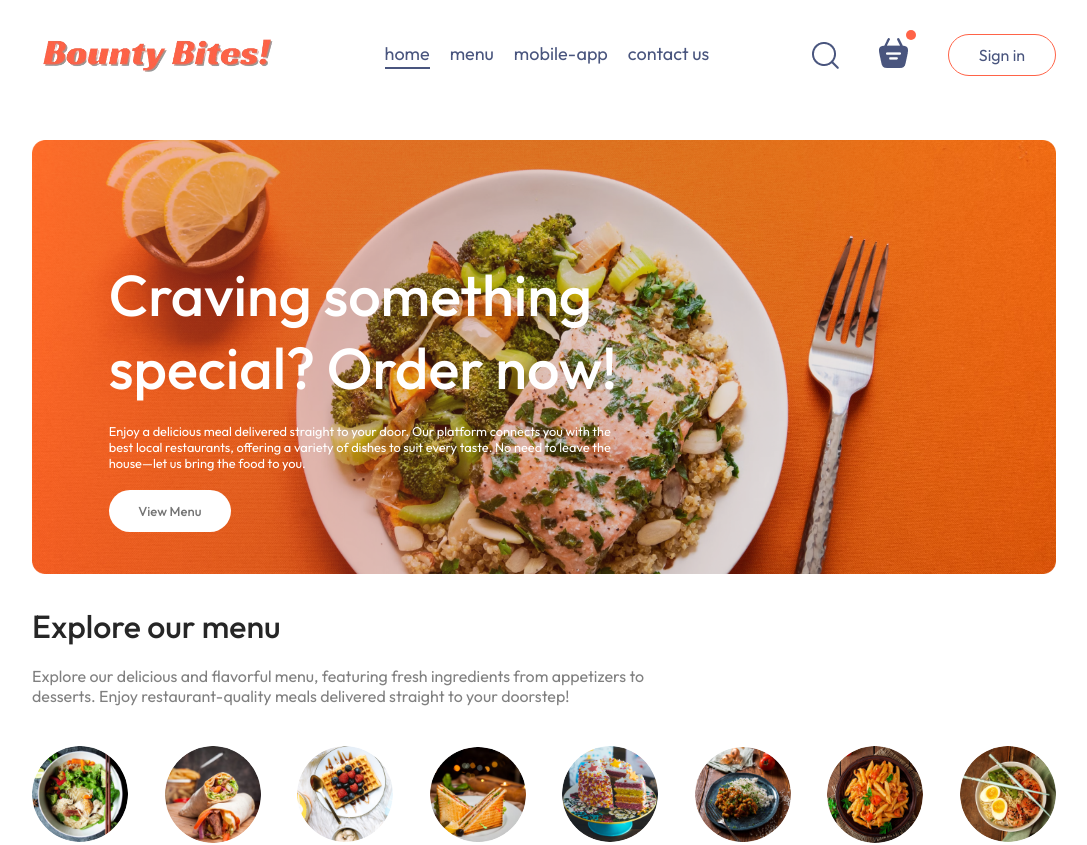
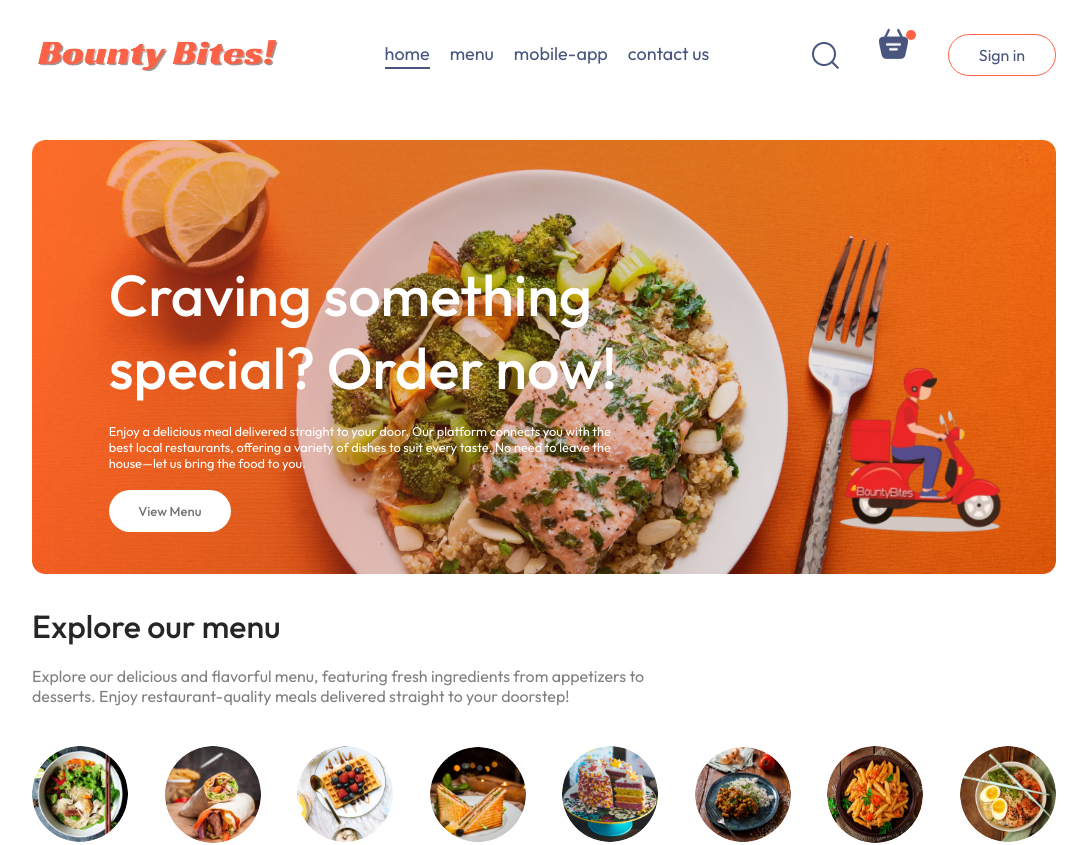
Before and after one commit to Hussain1132/BountyBites, a React (Vite) app in the folder FrontEnd/: page / in a window 1280 px wide. Shown: the top 845 px of the page, without its empty margins (96-1183 px from the left). Built offline with nearby package versions, Linux system fonts and the light colour scheme.

Commit message:
added animations

```diff
--- a/FrontEnd/src/assets/assets.js
+++ b/FrontEnd/src/assets/assets.js
@@ -59,6 +59,7 @@ import profile_icon from './profile_icon.png'
 import bag_icon from './bag_icon.png'
 import logout_icon from './logout_icon.png'
 import parcel_icon from './parcel_icon.png'
+import deliveryLogo from './deliveryLogo.png'
 
 export const assets = {
     logo,
@@ -79,7 +80,8 @@ export const assets = {
     profile_icon,
     logout_icon,
     bag_icon,
-    parcel_icon
+    parcel_icon,
+    deliveryLogo
 }
 
 export const menu_list = [
--- a/FrontEnd/src/components/Header/Header.css
+++ b/FrontEnd/src/components/Header/Header.css
@@ -35,3 +35,30 @@
     border-radius: 50px;
 
 }
+.header-logo {
+    position: absolute;
+    bottom: 0.5%;
+    right: 1%;
+    width: 250px; /* Adjust size */
+    height: auto;
+    opacity: 0.9; /* Slight transparency */
+    animation: bike-tilt 2s ease-in-out infinite; /* Apply the tilt animation */
+}
+
+@keyframes bike-tilt {
+    0% {
+        transform: rotate(0deg); /* Start in neutral position */
+    }
+    25% {
+        transform: rotate(5deg); /* Tilt up slightly from the front */
+    }
+    50% {
+        transform: rotate(0deg); /* Return to neutral */
+    }
+    75% {
+        transform: rotate(-5deg); /* Tilt down slightly from the back */
+    }
+    100% {
+        transform: rotate(0deg); /* Return to neutral */
+    }
+}
--- a/FrontEnd/src/components/Header/Header.jsx
+++ b/FrontEnd/src/components/Header/Header.jsx
@@ -1,5 +1,10 @@
 import React from 'react'
 import './Header.css'
+import { assets } from '../../assets/assets'
+
+
+
+
 
 const Header = () => {
   return (
@@ -12,6 +17,7 @@ const Header = () => {
             leave the house—let us bring the food to you.</p>
             <button>View Menu</button>
         </div>
+        <img src={assets.deliveryLogo} alt="Logo" className="header-logo" />
     </div>
   )
 }
--- a/FrontEnd/src/components/Navbar/Navbar.css
+++ b/FrontEnd/src/components/Navbar/Navbar.css
@@ -60,3 +60,21 @@
     right: -8px;
 
 }
+@keyframes float {
+    0%, 100% { transform: translateY(0); }
+    50% { transform: translateY(-10px); }
+  }
+
+  .navbar-search-icon img {
+    animation: float 2s infinite ease-in-out;
+  }
+  @keyframes jelly {
+    0%, 100% { transform: scale(1); }
+    25% { transform: scale(1.1, 0.9); }
+    50% { transform: scale(0.9, 1.1); }
+    75% { transform: scale(1.05, 0.95); }
+  }
+
+  .logo {
+    animation: jelly 2.5s infinite ease-in-out;
+  }
```
Also changed, not shown: FrontEnd/src/assets/deliveryLogo.png (added).
